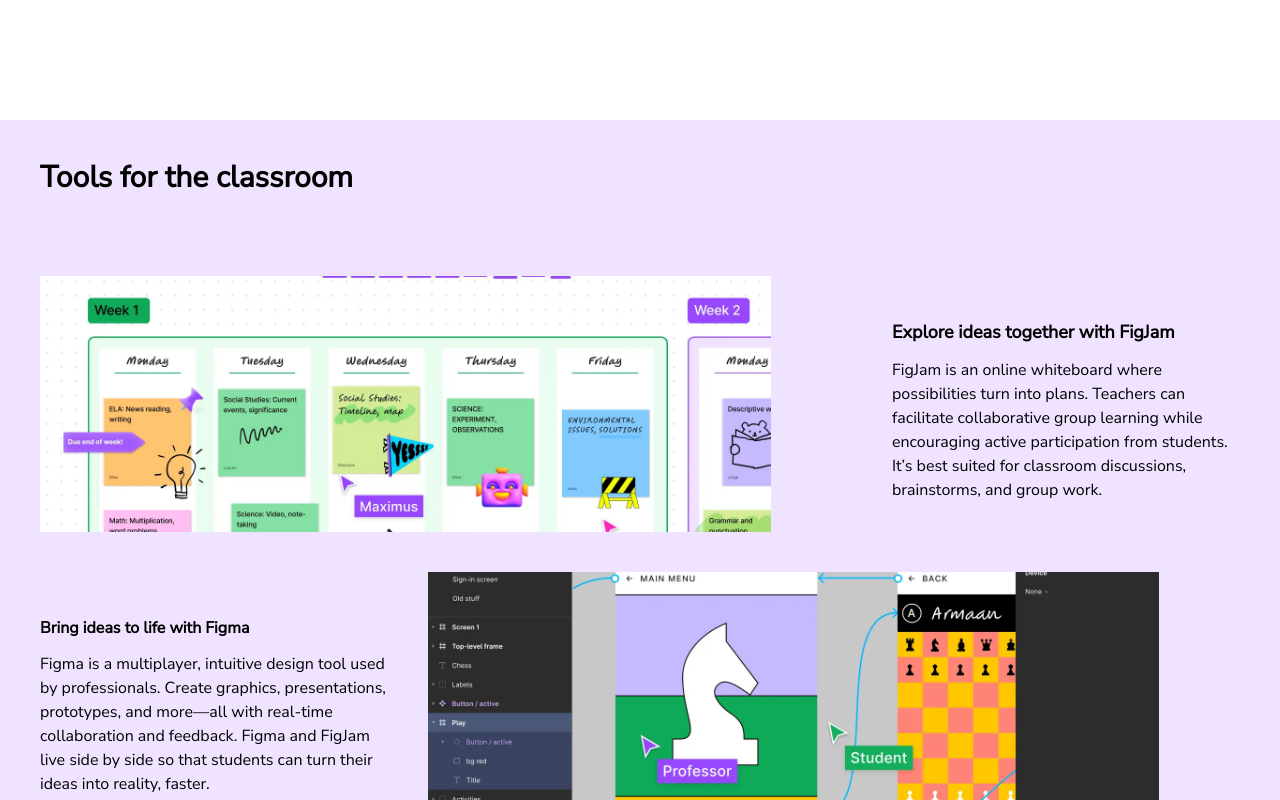
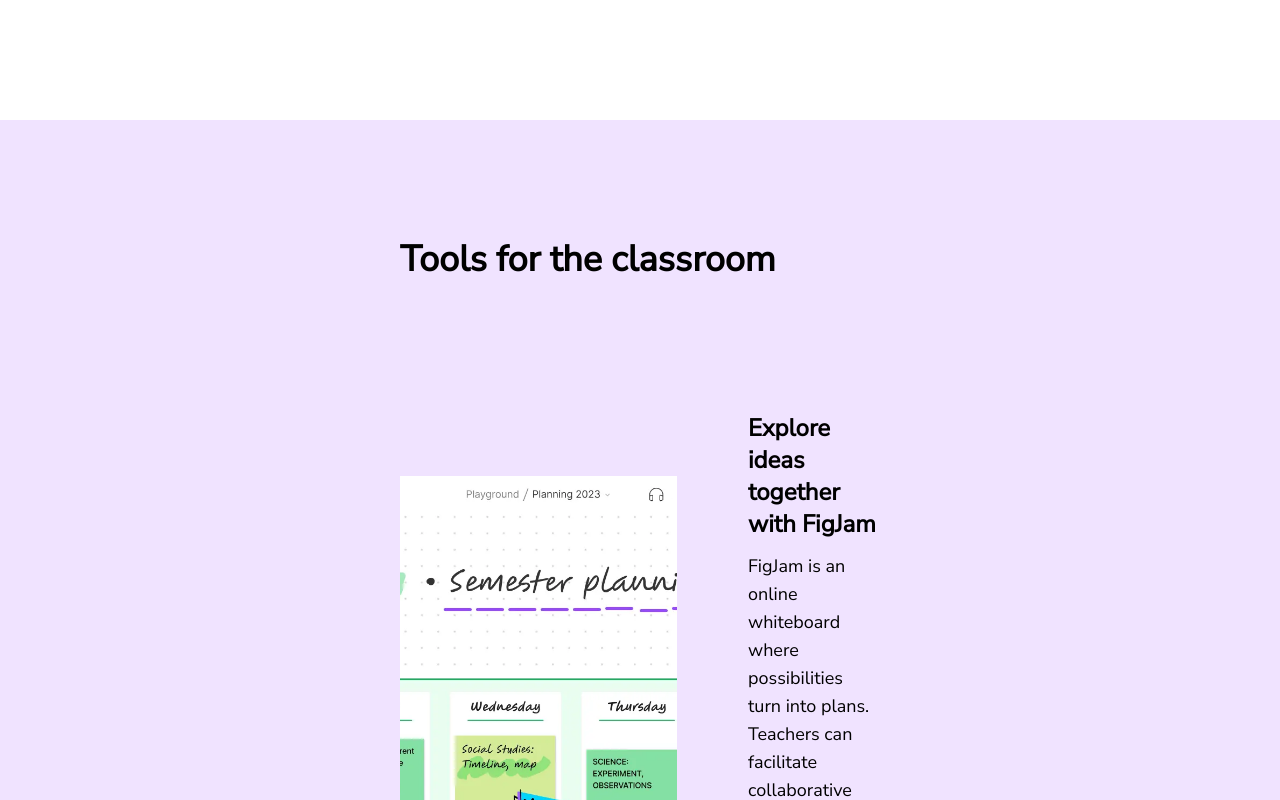
Before and after one commit to chris-muiru/figma-clone-react, a React (Vite) app: page / in a window 1280 px wide. Shown: the part 1020-1820 px from the top of the page. Built offline with nearby package versions, Linux system fonts and the light colour scheme; a web font is replaced by a local one.

Commit message:
update: ui

```diff
--- a/src/layout/MenuBar.tsx
+++ b/src/layout/MenuBar.tsx
@@ -1,6 +1,5 @@
 import { FcMenu } from "react-icons/fc"
 import figmaLogo from "@/assets/images/logo.svg"
-import arrowDown from "@/assets/images/arrowDown.svg"
 import { TiArrowSortedDown } from "react-icons/ti"
 const MenuBar = () => {
 	const menuLinks: string[] = [
--- a/src/pages/DashBoard.tsx
+++ b/src/pages/DashBoard.tsx
@@ -45,24 +45,24 @@
 			</section>
 
 			<section className="bg-[#f0e3ff] section sm:section-sm">
-				<div className="space-y-10">
-					<h1 className="text-2xl font-semibold py-10 sm:text-3xl">
+				<div className="space-y-10 xl:mx-[20rem] xl:p-10">
+					<h1 className="text-2xl font-semibold py-20 sm:text-3xl xl:text-4xl">
 						Tools for the classroom
 					</h1>
-					<div className="flex flex-col space-y-10">
+					<div className="flex flex-col space-y-10 gap-20">
 						<div className="flex flex-1 flex-col sm:flex-row gap-10 items-center">
 							<div className="sm:flex-[0.7]">
 								<img
 									src={figmaTools}
 									alt=""
-									className="sm:h-[16rem] sm:w-[90%] object-cover"
+									className="sm:h-[16rem] sm:w-[90%] object-cover xl:h-[35rem]"
 								/>
 							</div>
 							<div className="sm:flex-[0.3]">
-								<h2 className="font-bold my-3 text-lg">
+								<h2 className="font-bold my-3 text-lg xl:text-2xl">
 									Explore ideas together with FigJam
 								</h2>
-								<p>
+								<p className="xl:text-lg">
 									FigJam is an online whiteboard where
 									possibilities turn into plans. Teachers can
 									facilitate collaborative group learning
@@ -77,14 +77,14 @@
 								<img
 									src={figmaChess}
 									alt=""
-									className="sm:h-[16rem] sm:w-[90%] object-cover"
+									className="sm:h-[16rem] sm:w-[90%] object-cover xl:h-[30rem] "
 								/>
 							</div>
 							<div className="sm:flex-[0.3] sm:order-1">
-								<h2 className="font-bold my-3 text-md">
+								<h2 className="font-bold my-3 text-md  xl:text-2xl">
 									Bring ideas to life with Figma
 								</h2>
-								<p>
+								<p className="xl:text-lg">
 									Figma is a multiplayer, intuitive design
 									tool used by professionals. Create graphics,
 									presentations, prototypes, and more—all with
```
